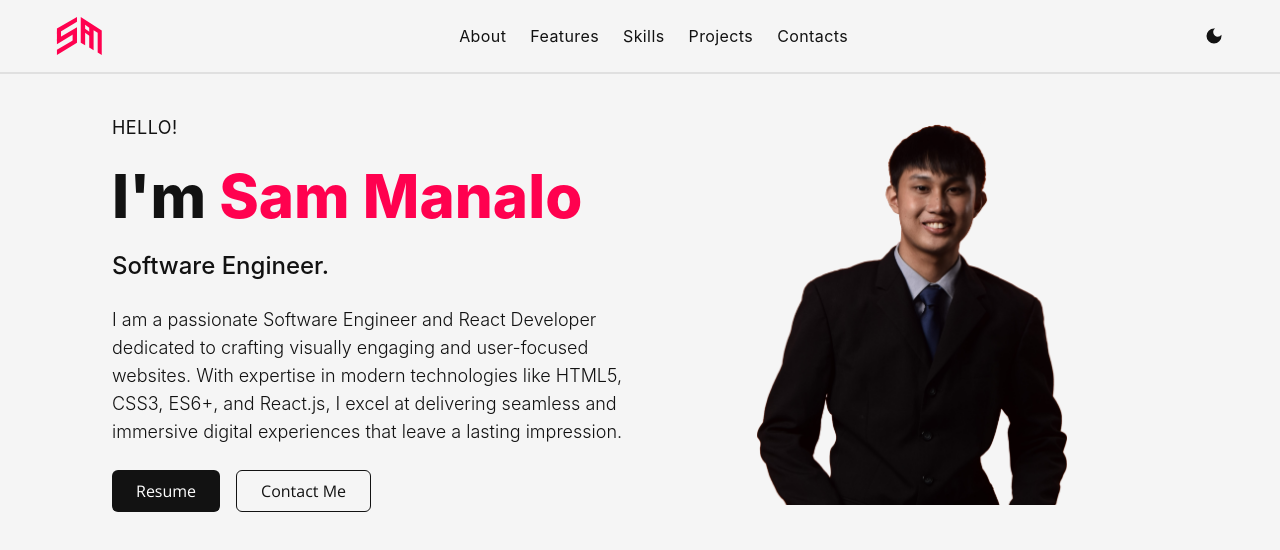
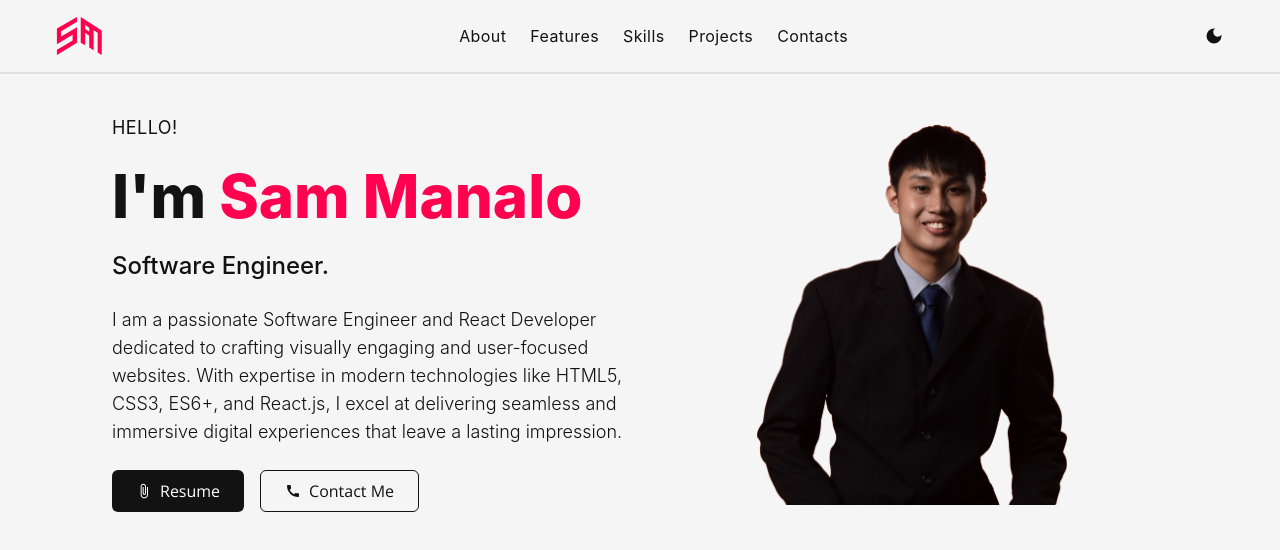
Before and after one commit to Antholem/web-portfolio, a React (Create React App) app in the folder portfolio/client/: page / in a window 1280 px wide. Shown: the top 550 px of the page. Built offline with nearby package versions, Linux system fonts and the light colour scheme.

Commit message:
Button Icon Props

```diff
--- a/portfolio/client/src/components/Button.js
+++ b/portfolio/client/src/components/Button.js
@@ -4,6 +4,9 @@ import { useThemeStore } from "../store/themeStore";
 const Button = ({
     variant = "contained", // Default variant
     size = "md", // Default size
+    leftIcon, // Icon before the button label
+    rightIcon, // Icon after the button label
+    iconSpacing = 2, // Default spacing between icon and label
     children, // Button content
     className = "", // Optional additional classes
     ...props // All other props like type, disabled, onClick, etc.
@@ -11,20 +14,19 @@ const Button = ({
     const { theme } = useThemeStore();
 
     // Base styles for all buttons
-    const baseStyles =
-        "font-heading rounded-md focus:outline-none transition-all duration-300";
+    const baseStyles = "font-heading rounded-md focus:outline-none transition-all duration-300 flex items-center justify-center";
 
     // Styles for each variant
     const variantStyles = {
         outlined: theme === "dark"
-            ? "border border-white text-white hover:bg-white hover:bg-opacity-10"
-            : "border border-dark text-dark hover:bg-dark hover:bg-opacity-10",
+            ? "border border-white text-white hover:bg-white hover:bg-opacity-5 active:bg-opacity-10"
+            : "border border-dark text-dark hover:bg-dark hover:bg-opacity-5 active:bg-opacity-10",
         text: theme === "dark"
-            ? "text-white hover:bg-white hover:bg-opacity-10"
-            : "text-dark hover:bg-dark hover:bg-opacity-10",
+            ? "text-white hover:bg-white hover:bg-opacity-5 active:bg-opacity-10"
+            : "text-dark hover:bg-dark hover:bg-opacity-5 active:bg-opacity-10",
         contained: theme === "dark"
-            ? "bg-white text-dark hover:bg-gray-200"
-            : "bg-dark text-white hover:bg-gray-800",
+            ? "bg-white text-dark hover:bg-gray-200 active:bg-gray-50"
+            : "bg-dark text-white hover:bg-gray-800 active:bg-gray-900",
     };
 
     // Padding styles for each size
@@ -45,7 +47,13 @@ const Button = ({
             className={`${baseStyles} ${appliedVariantStyles} ${appliedSizeStyles} ${className}`}
             {...props} // Spread all other props onto the button
         >
+            {leftIcon && (
+                <span style={{ marginRight: `${iconSpacing / 4}rem` }}>{leftIcon}</span>
+            )}
             {children}
+            {rightIcon && (
+                <span style={{ marginLeft: `${iconSpacing / 4}rem` }}>{rightIcon}</span>
+            )}
         </button>
     );
 };
--- a/portfolio/client/src/views/About.js
+++ b/portfolio/client/src/views/About.js
@@ -1,6 +1,7 @@
 import React from "react";
 import antholemPhoto from "../antholem.png";
 import { Button } from "../components";
+import { MdAttachFile, MdCall } from "react-icons/md";
 
 const About = () => {
     return (
@@ -29,8 +30,12 @@ const About = () => {
                         I am a passionate Software Engineer and React Developer dedicated to crafting visually engaging and user-focused websites. With expertise in modern technologies like HTML5, CSS3, ES6+, and React.js, I excel at delivering seamless and immersive digital experiences that leave a lasting impression.
                     </p>
                     <div className="flex space-x-4 justify-center md:justify-start">
-                        <Button variant="contained">Resume</Button>
-                        <Button variant="outlined">Contact Me</Button>
+                        <Button variant="contained" leftIcon={<MdAttachFile />}>
+                            Resume
+                        </Button>
+                        <Button variant="outlined" leftIcon={<MdCall />}>
+                            Contact Me
+                        </Button>
                     </div>
                 </div>
             </div>
```
